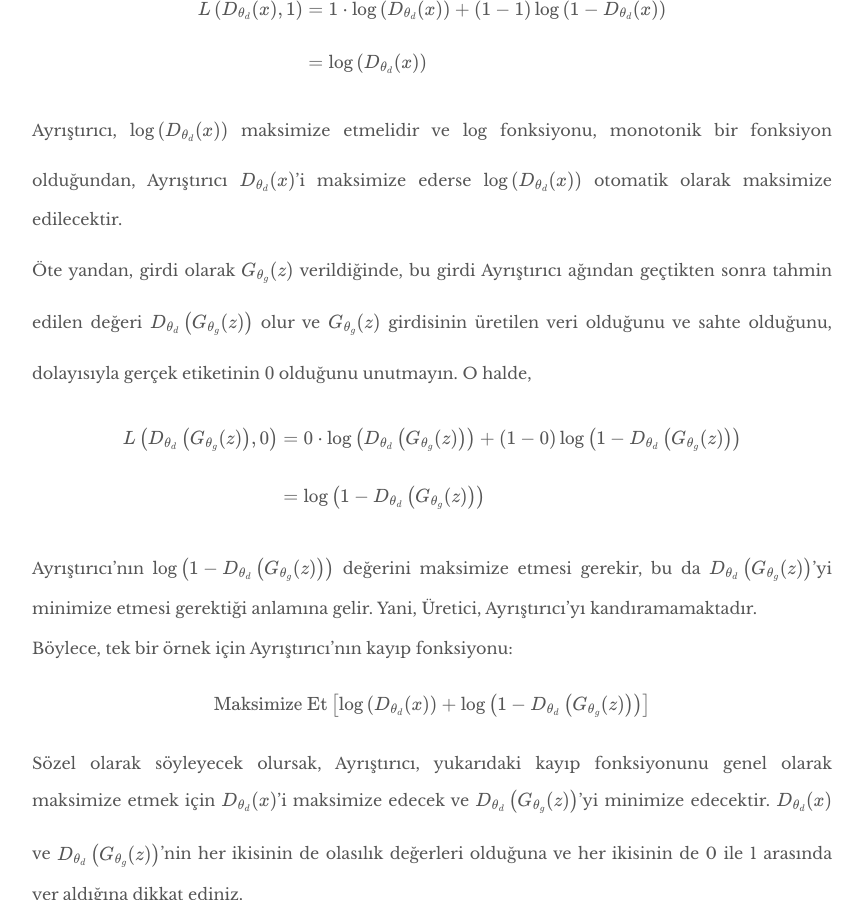
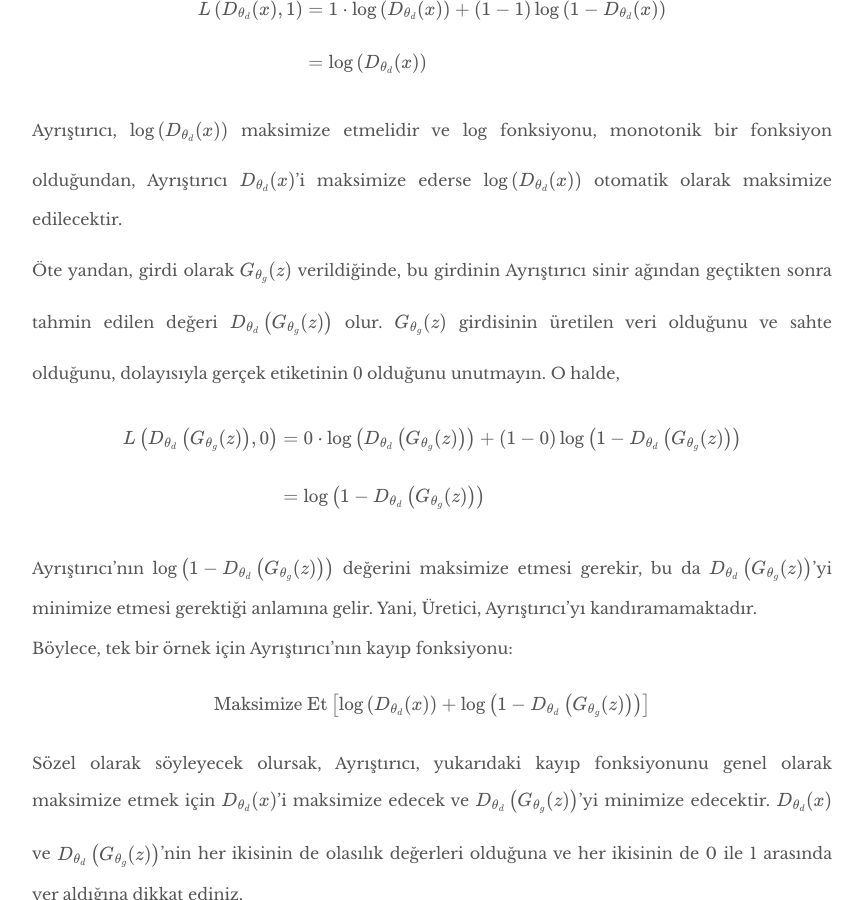
Before and after one commit to mmuratarat/turkish, a Jekyll site: the page built from _posts/2022-01-16-GANs_in_details.md, in a window 1280 px wide and 900 px high, scrolled down 7945 px. Shown: the whole window, without its empty margins (208-1071 px from the left). Built offline with Jekyll 4.4.1, drawn with Linux system fonts in a browser that asks for light colours; nearby versions of some CDN libraries; formulas are drawn with MathJax 3; comment, search, counter and statistics services are not loaded.

Commit message:
Update 2022-01-16-GANs_in_details.md

```diff
--- a/_posts/2022-01-16-GANs_in_details.md
+++ b/_posts/2022-01-16-GANs_in_details.md
@@ -122,7 +122,7 @@ $$
 
 Ayrıştırıcı, $\log \left( D_{\theta_{d}} (x) \right)$ maksimize etmelidir ve $\log$ fonksiyonu, monotonik bir fonksiyon olduğundan, Ayrıştırıcı $D_{\theta_{d}} (x)$'i maksimize ederse $\log \left( D_{\theta_{d}} (x) \right)$ otomatik olarak maksimize edilecektir.
 
-Öte yandan, girdi olarak $G_{\theta_{g}}(z)$ verildiğinde, bu girdi Ayrıştırıcı ağından geçtikten sonra tahmin edilen değeri $D_{\theta_{d}} \left( G_{\theta_{g}}(z)\right)$ olur ve $G_{\theta_{g}}(z)$ girdisinin üretilen veri olduğunu ve sahte olduğunu, dolayısıyla gerçek etiketinin $0$ olduğunu unutmayın. O halde,
+Öte yandan, girdi olarak $G_{\theta_{g}}(z)$ verildiğinde, bu girdinin Ayrıştırıcı sinir ağından geçtikten sonra tahmin edilen değeri $D_{\theta_{d}} \left( G_{\theta_{g}}(z)\right)$ olur. $G_{\theta_{g}}(z)$ girdisinin üretilen veri olduğunu ve sahte olduğunu, dolayısıyla gerçek etiketinin $0$ olduğunu unutmayın. O halde,
 
 $$
 \begin{split}
```
